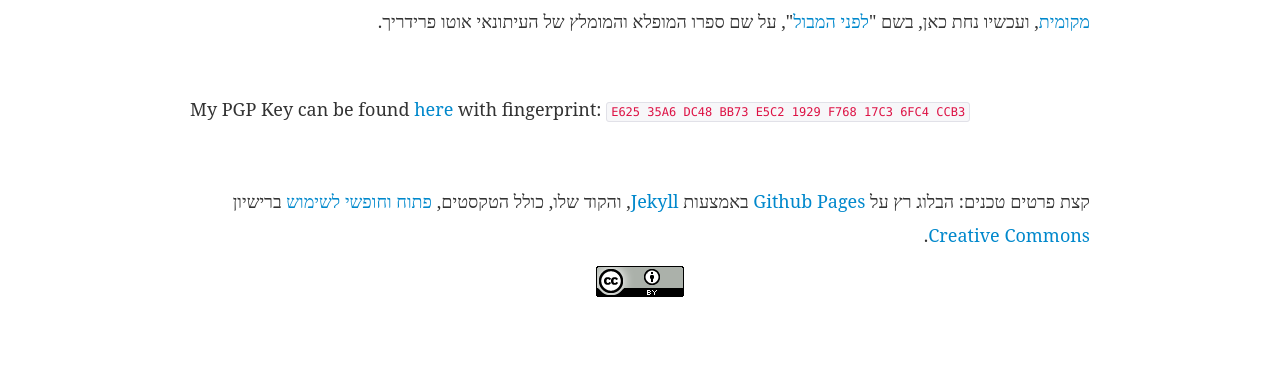
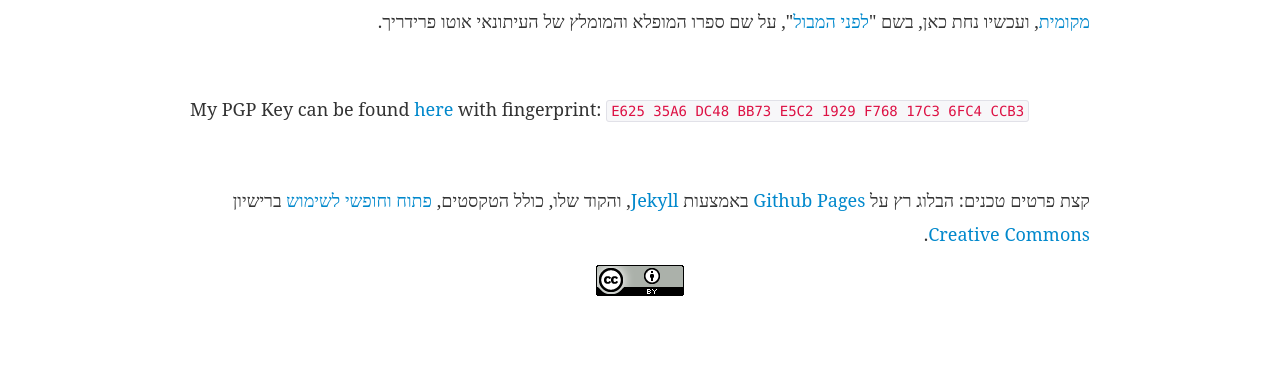
Before and after one commit to noam-r/noamr, a Jekyll site: the page built from about/index.html, in a window 1280 px wide. Shown: the part 410-796 px from the top of the page. Built offline with Jekyll 4.4.1, drawn with Linux system fonts in a browser that asks for light colours; some web fonts are replaced.

Commit message:
drop http

```diff
--- a/css/style.css
+++ b/css/style.css
@@ -1,4 +1,4 @@
-@import url(http://fonts.googleapis.com/earlyaccess/alefhebrew.css);
+@import url(//fonts.googleapis.com/earlyaccess/alefhebrew.css);
 
 article, aside, details, figcaption, figure, footer, header, hgroup, nav, main, section {
     display: block
@@ -529,7 +529,7 @@ address {
 code, pre {
     padding: 0 3px 2px;
     font-family: Monaco, Menlo, Consolas, "Courier New", monospace;
-    font-size: 12px;
+    font-size: 14px;
     color: #333;
     -webkit-border-radius: 3px;
     -moz-border-radius: 3px;
@@ -2174,7 +2174,7 @@ main.container, main.content>.container {
     font-family: 'Noto Serif';
     font-style: normal;
     font-weight: 400;
-    src: local("Noto Serif"), local("NotoSerif"), url(http://themes.googleusercontent.com/static/fonts/notoserif/v1/eCpfeMZI7q4jLksXVRWPQxsxEYwM7FgeyaSgU71cLG0.woff) format("woff")
+    src: local("Noto Serif"), local("NotoSerif"), url(//themes.googleusercontent.com/static/fonts/notoserif/v1/eCpfeMZI7q4jLksXVRWPQxsxEYwM7FgeyaSgU71cLG0.woff) format("woff")
 }
 
 .center-txt, .content h1, .entries, .pages, .home-icon, .post h5, .post h2, footer .container {
```
